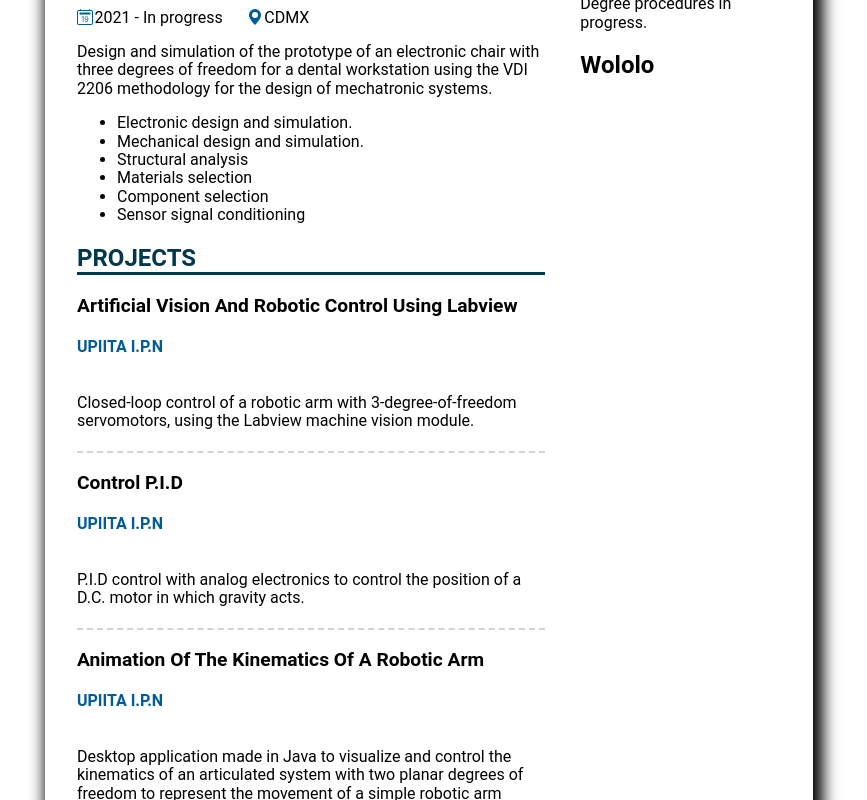
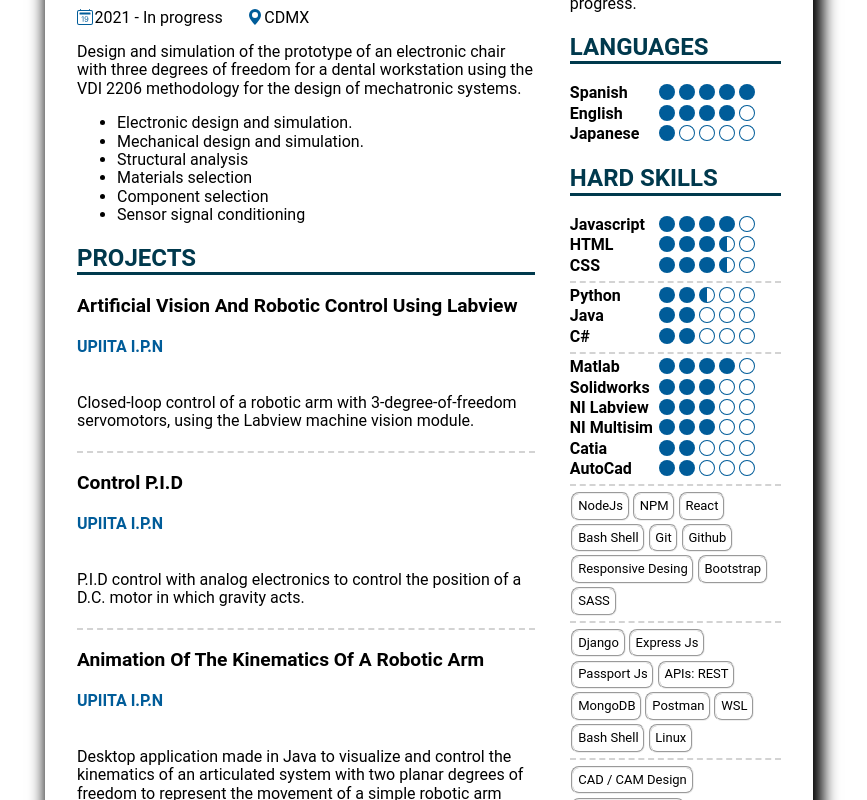
Before and after one commit to ErnestoZuniga/ErnestoZuniga.github.io, a React (Create React App) app: page / in a window 1280 px wide. Shown: the part 980-1780 px from the top of the page, without its empty margins (211-1078 px from the left). Built offline with nearby package versions, Linux system fonts and the light colour scheme.

Commit message:
Refactor: Styles and Components. + Skills component. + Skill Styles. + HomePage

```diff
--- a/src/assets/styles/_recurrent.module.scss
+++ b/src/assets/styles/_recurrent.module.scss
@@ -45,6 +45,11 @@ $desktop: 1440px;
   }
 }
 
+.rskills {
+  justify-content: space-between;
+  font-weight: bold;
+}
+
 @mixin card_h1 {
   text-transform: uppercase;
   text-align: initial;
--- a/src/assets/styles/card.module.scss
+++ b/src/assets/styles/card.module.scss
@@ -26,3 +26,19 @@
   padding-bottom: 0.25rem;
   margin-bottom: 0.25rem;
 }
+
+.unordered {
+  display: flex;
+  flex-wrap: wrap;
+  padding-top: 0;
+  font-size: small;
+  p {
+    margin: 0.1rem;
+    border: groove 2px;
+    padding: 0.3rem;
+    border-radius: 8px;
+    display: inline-block;
+    overflow: hidden;
+    white-space: nowrap;
+  }
+}
--- a/src/components/Skills/Skills.jsx
+++ b/src/components/Skills/Skills.jsx
@@ -1,6 +1,8 @@
 import React from "react";
+import classNames from "classnames";
 
 import styles from "../../assets/styles/styles.module.scss";
+import cardStyles from "../../assets/styles/card.module.scss";
 
 import {
   BsCircleFill as CircleFill,
@@ -10,10 +12,23 @@ import {
 
 const Skills = (props) => {
   const iconFormat = styles["icon__format"];
+  const ratedSkills = classNames({
+    [styles["icon__prepend"]]: true,
+    [styles["rskills"]]: true,
+  });
 
-  const createComponentArray = (n, Component) => {
+  const card = (divider) =>
+    classNames({
+      [cardStyles["container"]]: true,
+      [cardStyles["with-divider"]]: divider,
+    });
+
+  const cardh2 = cardStyles["container"];
+  const unordered = cardStyles["unordered"];
+
+  const createComponentArray = (n=1, Component) => {
     return new Array(n).fill(undefined).map((e, i) => {
-      return <React.Fragment key={"" + e + i}> {Component} </React.Fragment>;
+      return <React.Fragment key={"" + e + i}> {Component}</React.Fragment>;
     });
   };
 
@@ -34,7 +49,7 @@ const Skills = (props) => {
   const createRatedSkill = (object) => {
     return new Array(Object.keys(object).length).fill(undefined).map((e, i) => {
       return (
-        <div className={styles["icon__prepend-rskills"]}>
+        <div className={ratedSkills}>
           <React.Fragment key={i}>
             <p>{object[i].ratedSkills}</p>
             {bolitas(object[i].rate)}
@@ -45,32 +60,17 @@ const Skills = (props) => {
   };
 
   return (
-    <div
-      className={props.divider === true
-        ? styles["divider"]
-        : styles["card"]
-      }
-    >
-      {
-        props.h2
-        ? <h2 className={styles["card__h2"]}> {props.h2} </h2>
-        : <></>
-      }
-      {
-        props.ratedSkills
-        ? createRatedSkill(props.ratedSkills)
-        : <></>
-      }
-      <div className={styles["unordered"]}>
-        {
-          props.skills
-          ? (
-            props.skills.map((skill, i) => {
-              return <p key={"" + skill + i}> {skill} </p>;
-            })
-          )
-          : (<></>)
-        }
+    <div className={card(props.divider ? true : false)}>
+      {props.h2 ? <h2 className={cardh2}> {props.h2} </h2> : <></>}
+      {props.data && !props.unordered ? createRatedSkill(props.data) : <></>}
+      <div className={unordered}>
+        {props.unordered && props.data ? (
+          props.data.map((skill, i) => {
+            return <p key={"" + skill + i}> {skill} </p>;
+          })
+        ) : (
+          <></>
+        )}
       </div>
     </div>
   );
--- a/src/pages/HomePage/HomePage.jsx
+++ b/src/pages/HomePage/HomePage.jsx
@@ -4,7 +4,7 @@ import Card from "../../components/Card/Card";
 import Skills from "../../components/Skills/Skills";
 
 import dataEn from "../../assets/dummies/dataEn.json";
-import dataEs from "../../assets/dummies/dataEs.json";
+// import dataEs from "../../assets/dummies/dataEs.json";
 import layout from '../../assets/styles/layout.module.scss'
 import styles from '../../assets/styles/styles.module.scss';
 
@@ -118,6 +118,54 @@ const HomePage = () => {
     );
   }
 
+  const Lenguages = () => {
+    return(
+      <Skills
+        h2={data.lenguages.title}
+        data={data.lenguages.ratedSkills}
+      />
+    )
+  }
+
+  const HardSkills = () => {
+    return(
+      <>
+        <Skills
+          h2={"Hard Skills"}
+          data={data.frontEnd.skills.ratedSkills}
+          divider
+        />
+        <Skills
+          data={data.others.skills.ratedSkills}
+          divider={true}
+        />
+        <Skills
+          data={data.mechatronics.skills.ratedSkills}
+          divider={true}
+        />
+        <Skills
+          unordered
+          data={data.frontEnd.skills.unratedSkills}
+          divider={true}
+        />
+        <Skills
+          unordered
+          data={data.others.skills.unratedSkills}
+          divider={true}
+        />
+        <Skills
+          unordered
+          data={data.mechatronics.skills.unratedSkills}
+          divider={true}
+        />
+        <Skills
+          unordered
+          data={data.mechatronics.skills.methodology}
+        />
+      </>
+    )
+  }
+
   return (
     <>
     <div className={bodyleft}>
@@ -128,10 +176,8 @@ const HomePage = () => {
     <div className={bodyRight}>
       <LifePhilosophy />
       <Formation />
-      <Skills
-        h2={'Wololo'}
-        ratedSkills={5}
-      /> {/* lenguages */}
+      <Lenguages/>
+      <HardSkills/>
     </div>
     </>
 
```
